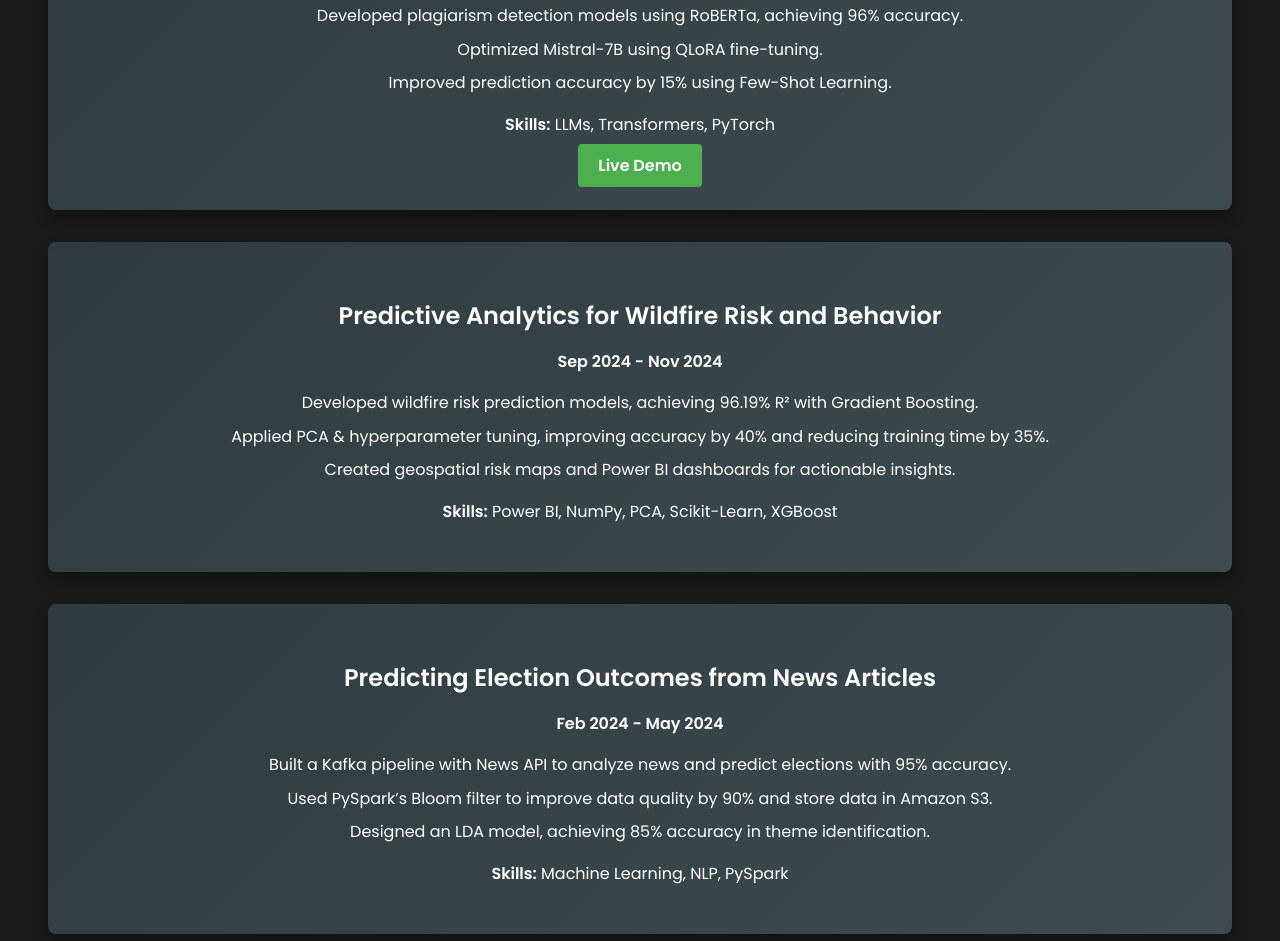
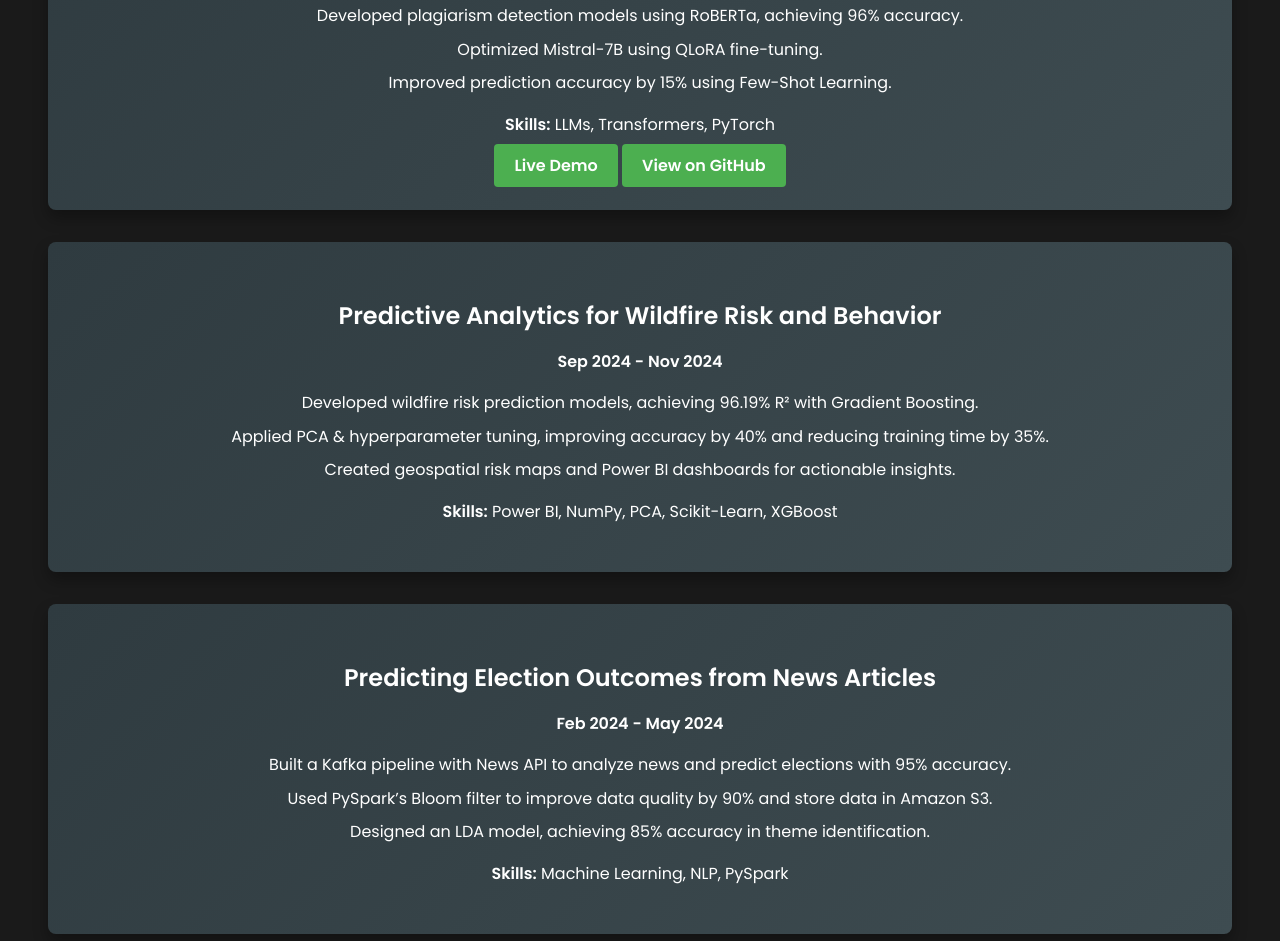
Before and after one commit to mohinikathro/mo1_test, a plain HTML site: page index.html in a window 1280 px wide. Shown: the part 923-1864 px from the top of the page. Drawn offline with nearby package versions, Linux system fonts and the light colour scheme.

Commit message:
Update index.html

```diff
--- a/index.html
+++ b/index.html
@@ -52,6 +52,7 @@
                 </ul>
                 <p><strong>Skills:</strong> LLMs, Transformers, PyTorch</p>
                 <a href="https://huggingface.co/spaces/Mohinikathro/AI-Content-Detector" target="_blank" class="btn">Live Demo</a>
+		 <a href="https://github.com/yourusername/ai-content-source" target="_blank" class="btn">View on GitHub</a>
             </div>
 
             <!-- Wildfire Prediction -->
```
